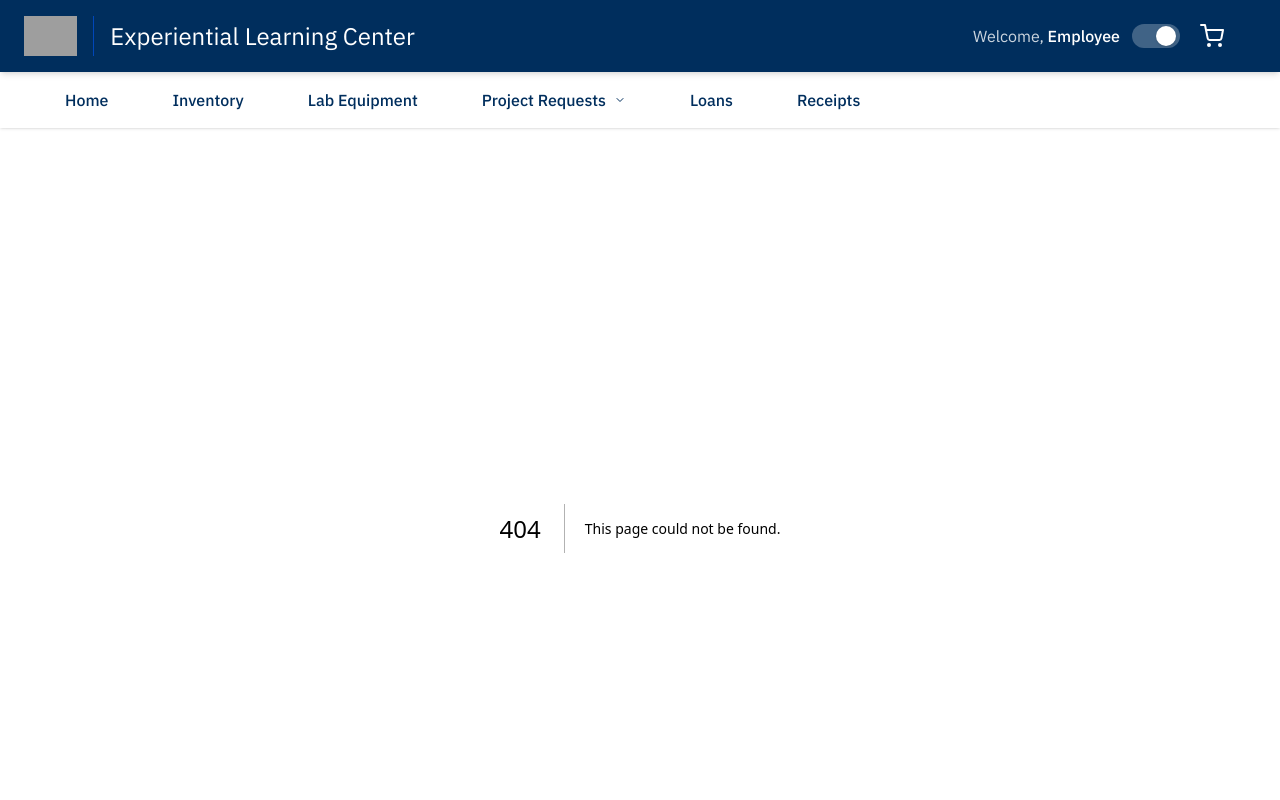
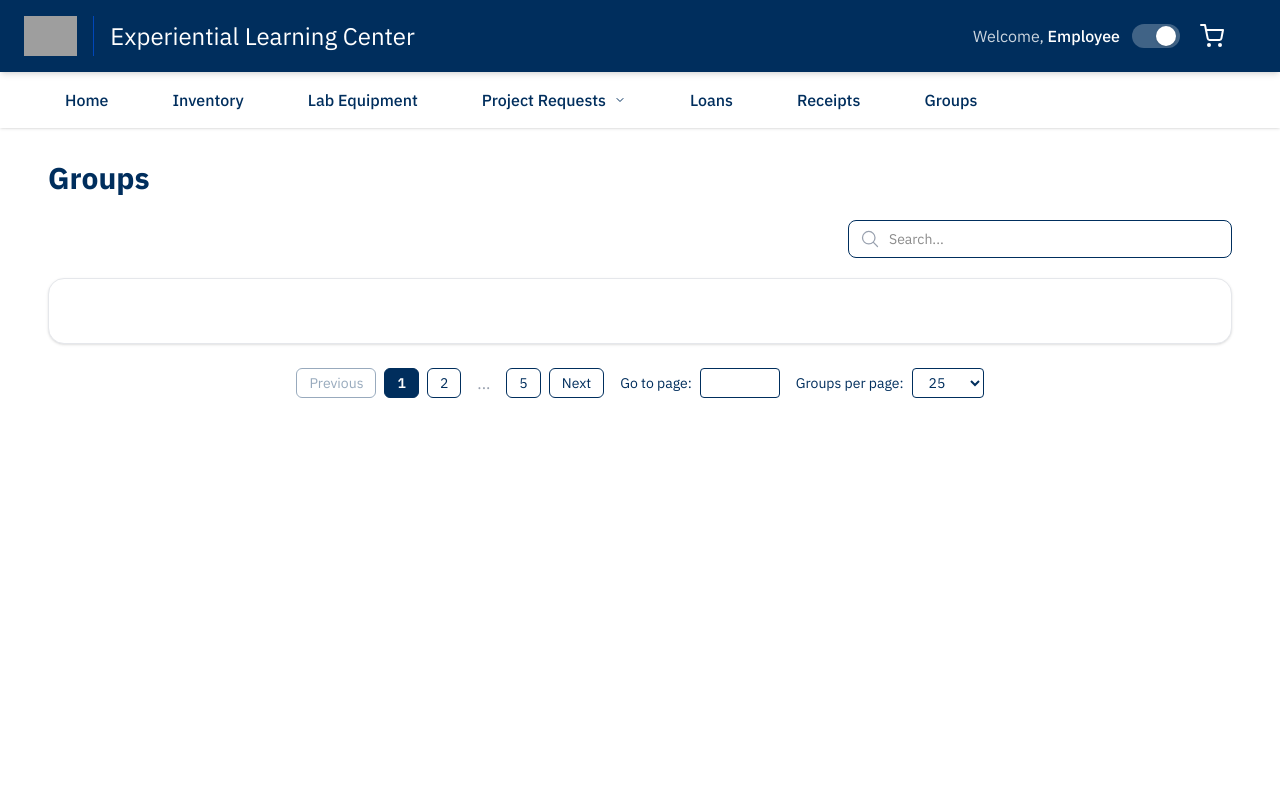
Before and after one commit to BYU-ECE-Software/EPICenter-Website, a Next.js app: page /groups in a window 1280 px wide. Before the commit this address had no page. Shown: the top 800 px of the page. Built offline with nearby package versions, Linux system fonts and the light colour scheme; grey boxes are pictures that could not be loaded.

Commit message:
#55 initial groups page

```diff
--- /dev/null
+++ b/app/groups/page.tsx
@@ -0,0 +1,70 @@
+"use client";
+
+import { useEffect, useState } from "react";
+import SearchBar from "@/components/SearchBar";
+import Pagination from "@/components/Pagination";
+import { useRole } from "@/app/providers/RoleProvider";
+import { useRouter } from "next/navigation";
+
+export default function GroupsPage() {
+  // Search state
+  const [searchQuery, setSearchQuery] = useState("");
+
+  // Pagination state
+  const [currentPage, setCurrentPage] = useState(1);
+  const [pageSize, setPageSize] = useState(25);
+  const totalPages = 5;
+
+  // Optional error banner placeholder
+  const [loadError] = useState<string | null>(null);
+
+  // Role for student vs employee auth
+  const router = useRouter();
+  const { role } = useRole();
+  const isEmployee = role === "employee";
+
+  // Page only loads when user has employee role. Redirects to home page if in student view
+  useEffect(() => {
+    if (!isEmployee) router.replace("/");
+  }, [isEmployee, router]);
+
+  return (
+    <main className="min-h-[calc(100vh-8rem)] bg-white px-12 py-8">
+      <h1 className="text-3xl font-bold text-byu-navy">Groups</h1>
+
+      {/* Search row */}
+      <div className="mt-6 mb-5 flex flex-col gap-4 sm:flex-row sm:items-center sm:justify-between">
+        <div />
+        <SearchBar
+          value={searchQuery}
+          onChange={setSearchQuery}
+          placeholder="Search..."
+          widthClass="w-full sm:w-80 md:w-96"
+        />
+      </div>
+
+      {/* Optional error banner (placeholder) */}
+      {loadError && (
+        <div className="mb-4 rounded-md border border-red-200 bg-red-50 px-4 py-3 text-sm text-red-700">
+          {loadError}
+        </div>
+      )}
+
+      {/* Table placeholder space (intentionally empty for now) */}
+      <div className="mb-6 rounded-2xl border border-gray-200 bg-white p-8 shadow-sm">
+        <div className="text-sm text-gray-500">
+          {/* Intentionally blank — table will go here later */}
+        </div>
+      </div>
+
+      <Pagination
+        currentPage={currentPage}
+        totalPages={totalPages}
+        onPageChange={setCurrentPage}
+        pageSize={pageSize}
+        setPageSize={setPageSize}
+        itemLabel="Groups"
+      />
+    </main>
+  );
+}
--- a/components/HeaderBar.tsx
+++ b/components/HeaderBar.tsx
@@ -243,6 +243,16 @@ const HeaderBar: React.FC = () => {
                 Receipts
               </Link>
             )}
+
+            {isEmployee && (
+              <Link
+                href="/groups"
+                onClick={() => setMobileOpen(false)}
+                className="px-6 py-4 text-left hover:bg-[#FAFAFA]"
+              >
+                Groups
+              </Link>
+            )}
           </nav>
         </div>
       )}
@@ -339,6 +349,16 @@ const HeaderBar: React.FC = () => {
               Receipts
             </Link>
           )}
+
+          {/* Groups tab (employee only) */}
+          {isEmployee && (
+            <Link
+              href="/groups"
+              className="px-8 py-4 hover:bg-[#FAFAFA] nav-link-hover"
+            >
+              Groups
+            </Link>
+          )}
         </div>
       </nav>
     </div>
```
